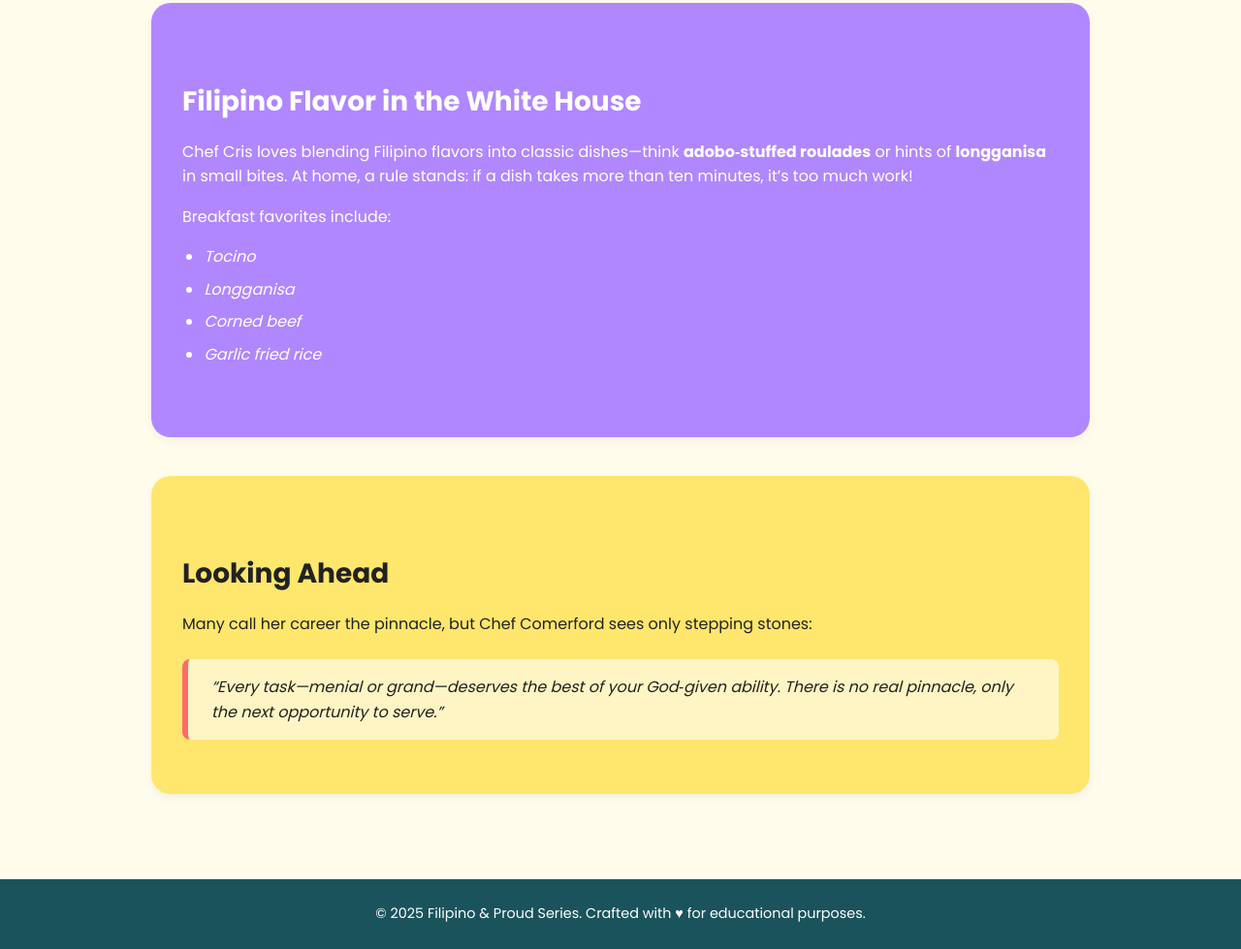
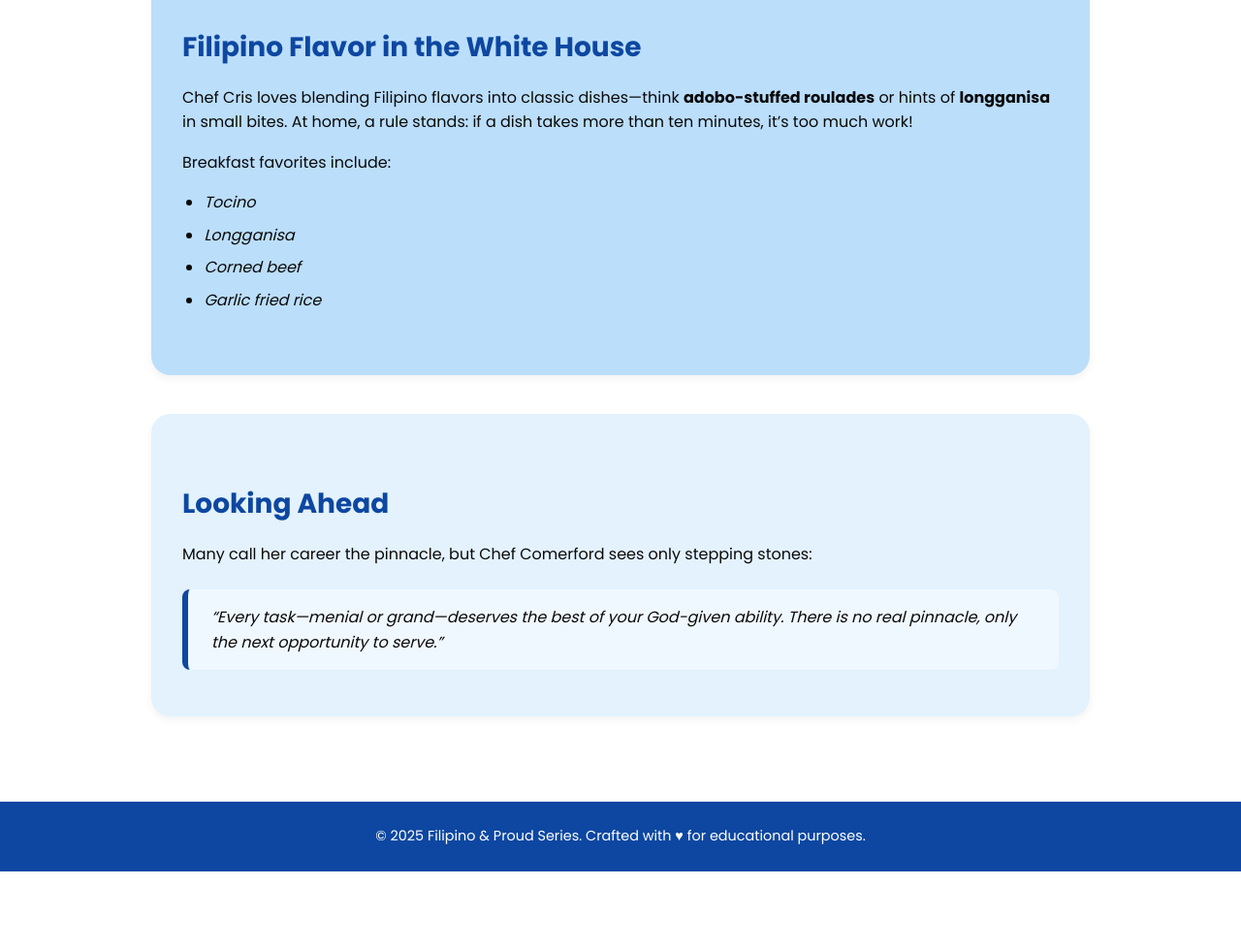
Before and after one commit to JRazelSuson/Moku, a plain HTML site: page index.html in a window 1280 px wide. Shown: the part 1694-2673 px from the top of the page at 97% size. After the commit the page ends 2593 px from the top, so only its background shows below. Drawn offline with Linux system fonts and the light colour scheme.

Commit message:
Update index.html

```diff
--- a/index.html
+++ b/index.html
@@ -3,54 +3,47 @@
 <head>
 <meta charset="UTF-8" />
 <meta name="viewport" content="width=device-width, initial-scale=1.0" />
-<title>Cristeta Comerford | Colorful Tribute</title>
+<title>Cristeta Comerford | Blue & White Tribute</title>
 <link rel="preconnect" href="https://fonts.googleapis.com">
 <link rel="preconnect" href="https://fonts.gstatic.com" crossorigin>
 <link href="https://fonts.googleapis.com/css2?family=Poppins:wght@300;400;600;700&display=swap" rel="stylesheet">
 <style>
     :root {
-        /* Vibrant palette inspired by Philippine festivals */
-        --primary: #ff6b6b;   /* Coral */
-        --secondary: #ffe66d; /* Sun Yellow */
-        --accent: #4ecdc4;   /* Turquoise */
-        --accent-dark: #1a535c; /* Deep Teal */
-        --purple: #b087ff;   /* Lavender */
-        --bg: #fffcec;       /* Light Cream */
-        --text: #222222;
+        --primary: #0d47a1;     /* Dark Blue */
+        --secondary: #64b5f6;   /* Light Blue */
+        --accent: #1976d2;      /* Medium Blue */
+        --text-dark: #0a0a0a;
+        --bg: #ffffff;          /* White */
+        --footer-bg: #0d47a1;
+        --footer-text: #ffffff;
     }
     *, *::before, *::after { box-sizing: border-box; }
     body {
         margin: 0;
         font-family: 'Poppins', sans-serif;
         background: var(--bg);
-        color: var(--text);
+        color: var(--text-dark);
         line-height: 1.6;
     }
-    /* ---------- HEADER ---------- */
     header {
         background: linear-gradient(135deg, var(--primary), var(--accent));
         color: #ffffff;
         text-align: center;
         padding: 5rem 1rem 6rem;
-        position: relative;
     }
     header h1 {
         font-size: clamp(2rem, 5vw + 1rem, 3.5rem);
         font-weight: 700;
         letter-spacing: 1px;
         margin-bottom: 0.5rem;
-        animation: fadeSlide 1s ease-out;
     }
     header p {
         font-size: clamp(1rem, 2vw + 0.5rem, 1.5rem);
         font-weight: 300;
         opacity: 0.9;
-        animation: fadeSlide 1.2s ease-out;
     }
-
-    /* ---------- NAV ---------- */
     nav {
-        background: var(--accent-dark);
+        background: var(--accent);
         display: flex;
         justify-content: center;
         gap: 1.2rem;
@@ -70,63 +63,52 @@
     nav a:focus {
         opacity: 0.75;
     }
-
-    /* ---------- MAIN ---------- */
     main {
         max-width: 1000px;
-        margin: -4rem auto 0; /* lift main upward into header curve */
+        margin: -4rem auto 0;
         padding: 0 1rem 3rem;
     }
     section {
-        padding: 3.5rem 2rem;
+        padding: 3rem 2rem;
         border-radius: 1.25rem;
         margin-bottom: 2.5rem;
         box-shadow: 0 4px 8px rgba(0,0,0,0.05);
-        animation: fadeUp 0.8s ease both;
     }
     section:nth-of-type(odd) {
-        background: var(--secondary);
+        background: #e3f2fd; /* very light blue */
     }
     section:nth-of-type(even) {
-        background: var(--purple);
-        color: #ffffff;
+        background: #bbdefb; /* another light blue */
     }
     section h2 {
         font-size: 1.75rem;
         margin-bottom: 1rem;
+        color: var(--primary);
     }
     ul {
         padding-left: 1.4rem;
     }
     li { margin-bottom: 0.5rem; }
-
     blockquote {
         border-left: 6px solid var(--primary);
-        background: rgba(255,255,255,0.6);
+        background: #f0f8ff;
         padding: 1rem 1.5rem;
         margin: 1.5rem 0 0;
         font-style: italic;
         border-radius: 0.5rem;
     }
-    section:nth-of-type(even) blockquote {
-        background: rgba(255,255,255,0.15);
-    }
-
-    /* ---------- FOOTER ---------- */
     footer {
-        background: var(--accent-dark);
-        color: #ffffff;
+        background: var(--footer-bg);
+        color: var(--footer-text);
         text-align: center;
         padding: 1.5rem 1rem;
         font-size: 0.9rem;
     }
-
-    /* ---------- BUTTON ---------- */
     .btn-top {
         position: fixed;
         bottom: 1rem;
         right: 1rem;
-        background: var(--primary);
+        background: var(--accent);
         color: #fff;
         border: none;
         padding: 0.7rem 1rem;
@@ -142,22 +124,8 @@
         opacity: 1;
         pointer-events: auto;
     }
-
-    /* ---------- ANIMATIONS ---------- */
-    @keyframes fadeUp {
-        from { opacity: 0; transform: translateY(40px); }
-        to   { opacity: 1; transform: translateY(0); }
-    }
-    @keyframes fadeSlide {
-        from { opacity: 0; transform: translateY(-20px); }
-        to   { opacity: 1; transform: translateY(0); }
-    }
-    html {
-        scroll-behavior: smooth;
-    }
 </style>
 <script>
-    // Back-to-top button logic
     window.addEventListener('scroll', () => {
         const btn = document.getElementById('topBtn');
         if (window.scrollY > 300) {
@@ -186,7 +154,6 @@
     </nav>
 
     <main>
-        <!-- ABOUT -->
         <section id="about">
             <h2>About Chef Cris</h2>
             <p>On <strong>August 15, 2005</strong>, Cristeta Pacia Comerford made history as the <em>first woman, Asian, and Filipino</em> to serve as Executive Chef at the White House. Her journey from Manila to Washington D.C. is a testament to skill, grace under pressure, and the power of representation.</p>
@@ -195,7 +162,6 @@
             </blockquote>
         </section>
 
-        <!-- CAREER -->
         <section id="career">
             <h2>Career Highlights</h2>
             <ul>
@@ -206,12 +172,11 @@
             </ul>
         </section>
 
-        <!-- FAMILY -->
         <section id="family">
             <h2>Family &amp; Culinary Roots</h2>
             <p>Cris credits her culinary instincts to her mother, who effortlessly fed a blended family of 11 children. Today, the Comerford household keeps the tradition alive:</p>
             <ul>
-                <li><strong>Danielle</strong>, her daughter, prepared a four‑course Mother’s Day meal at age eight.</li>
+                <li><strong>Danielle</strong>, her daughter, prepared a four-course Mother’s Day meal at age eight.</li>
                 <li><strong>John</strong>, her husband and fellow chef, stepped back from his own career to support Cris and nurture their daughter.</li>
             </ul>
             <blockquote>
@@ -219,10 +184,9 @@
             </blockquote>
         </section>
 
-        <!-- FILIPINO FLAVOR -->
         <section id="filipino">
             <h2>Filipino Flavor in the White House</h2>
-            <p>Chef Cris loves blending Filipino flavors into classic dishes—think <strong>adobo‑stuffed roulades</strong> or hints of <strong>longganisa</strong> in small bites. At home, a rule stands: if a dish takes more than ten minutes, it’s too much work!</p>
+            <p>Chef Cris loves blending Filipino flavors into classic dishes—think <strong>adobo-stuffed roulades</strong> or hints of <strong>longganisa</strong> in small bites. At home, a rule stands: if a dish takes more than ten minutes, it’s too much work!</p>
             <p>Breakfast favorites include:</p>
             <ul>
                 <li><em>Tocino</em></li>
@@ -232,12 +196,11 @@
             </ul>
         </section>
 
-        <!-- FUTURE -->
         <section id="future">
             <h2>Looking Ahead</h2>
             <p>Many call her career the pinnacle, but Chef Comerford sees only stepping stones:</p>
             <blockquote>
-                “Every task—menial or grand—deserves the best of your God‑given ability. There is no real pinnacle, only the next opportunity to serve.”
+                “Every task—menial or grand—deserves the best of your God-given ability. There is no real pinnacle, only the next opportunity to serve.”
             </blockquote>
         </section>
     </main>
```
